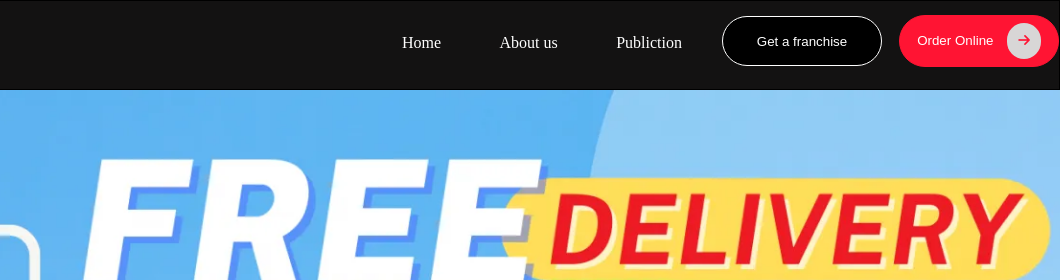
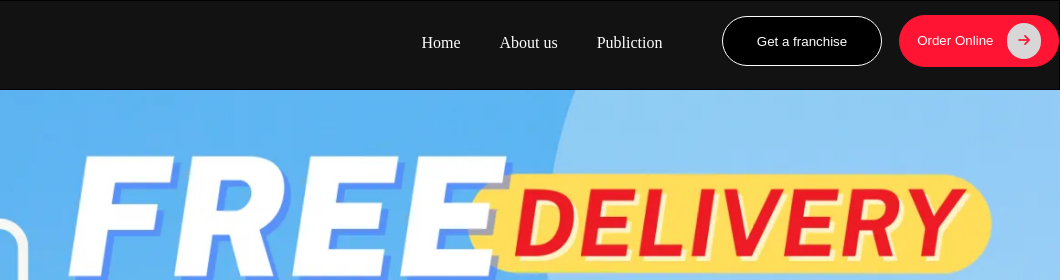
Before and after one commit to adilHBS/salt-n-papper, a plain HTML site: page index.html in a window 1280 px wide. Shown: the top 280 px of the page, 220-1280 px from the left. Drawn offline with Linux system fonts and the light colour scheme.

Commit message:
project complete

```diff
--- a/index.html
+++ b/index.html
@@ -35,7 +35,7 @@
         </nav>
     </header>
     <main>
-        <div class="main"><img src="./img/main0.webp" alt="" width="1342px"></div>
+        <div class="main"><img src="./img/main0.webp" alt="" width="100%"></div>
         <div class=" div-salt bg-black p"> <span class="font4">Welcome to</span> <span class="font ">Salt'n
                 Pepper</span>
             <br><span class="font4">Restaurants! Our Brands </span>
--- a/style/style.css
+++ b/style/style.css
@@ -5,12 +5,13 @@
  }
  .main{
   overflow: hidden;
-  width: 80%px;
+  width: 100%px;
    }
  .nav{
    height: 90px;
-   width: 80%px;
+   width: 100%px;
    display: flex;
+   justify-content: space-around;
    background-color: #131212;
    border: 1px solid #000000;
 
@@ -27,7 +28,7 @@
   display: flex;
   margin: 33px 0px 0px 350px;
   text-align: center;
-  justify-content: space-between;
+  justify-content: space-around;
 }
 
 a{
```
Also changed, not shown: About us.html (+2 -2 lines).
